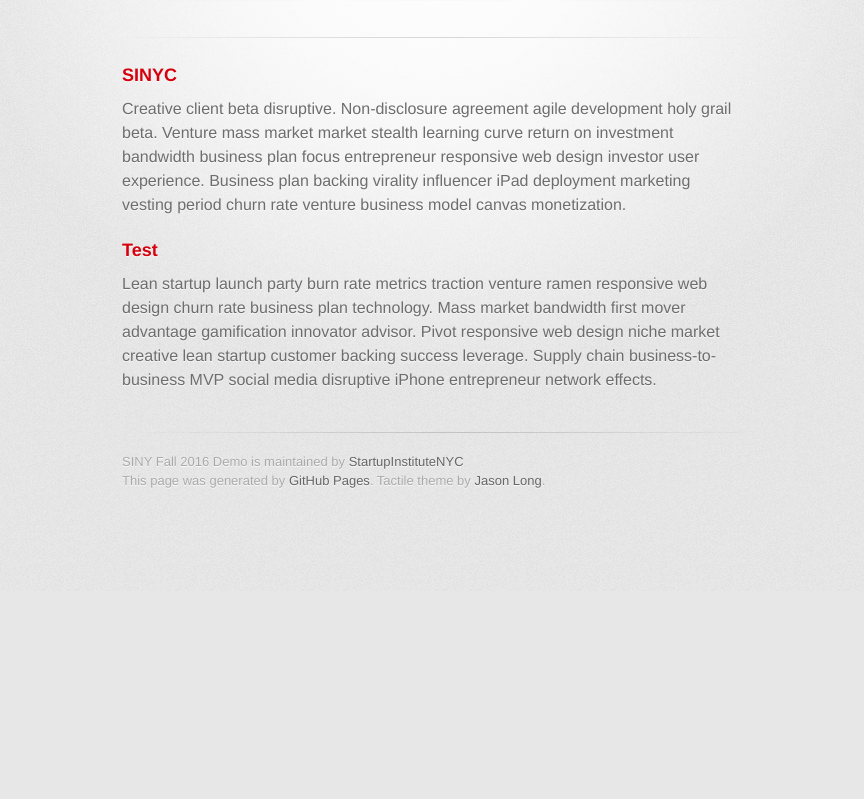
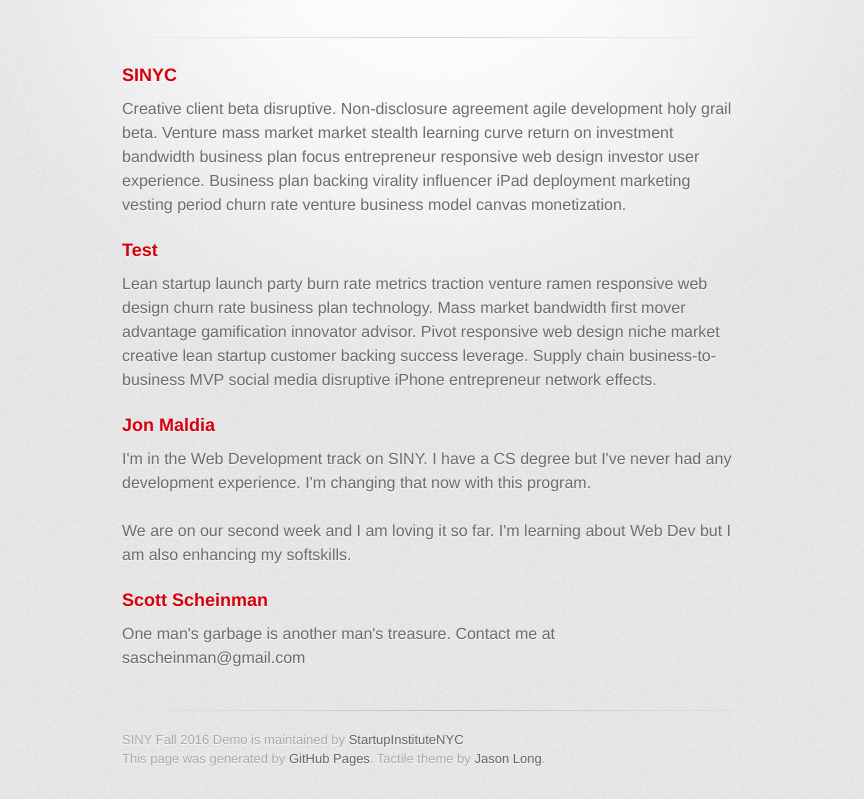
Before and after one commit to StartupInstituteNYC/SINYFall2016Demo, a plain HTML site: page index.html in a window 1280 px wide. Shown: the part 209-1008 px from the top of the page, without its empty margins (208-1072 px from the left). Before the commit the page ends 800 px from the top, so only its background shows below. Drawn offline with Linux system fonts and the light colour scheme; a web font is replaced by a local one.

Commit message:
Scott's contact.

```diff
--- a/index.html
+++ b/index.html
@@ -40,6 +40,23 @@
 <a id="test" class="anchor" href="#test" aria-hidden="true"><span aria-hidden="true" class="octicon octicon-link"></span></a>Test</h3>
 
 <p>Lean startup launch party burn rate metrics traction venture ramen responsive web design churn rate business plan technology. Mass market bandwidth first mover advantage gamification innovator advisor. Pivot responsive web design niche market creative lean startup customer backing success leverage. Supply chain business-to-business MVP social media disruptive iPhone entrepreneur network effects.</p>
+
+
+<h3>
+<a id="test" class="anchor" href="#test" aria-hidden="true"><span aria-hidden="true" class="octicon octicon-link"></span></a>Jon Maldia</h3>
+
+<p>I'm in the Web Development track on SINY. I have a CS degree but I've never had any development experience. I'm changing that now with this program.
+<br />
+<br />
+We are on our second week and I am loving it so far. I'm learning about Web Dev but I am also enhancing my softskills.
+</p>
+
+<h3>
+<a id="test" class="anchor" href="#test" aria-hidden="true"><span aria-hidden="true" class="octicon octicon-link"></span></a>Scott Scheinman</h3>
+
+<p>One man's garbage is another man's treasure.
+Contact me at sascheinman@gmail.com</p>
+
         </section>
 
         <footer>
```
